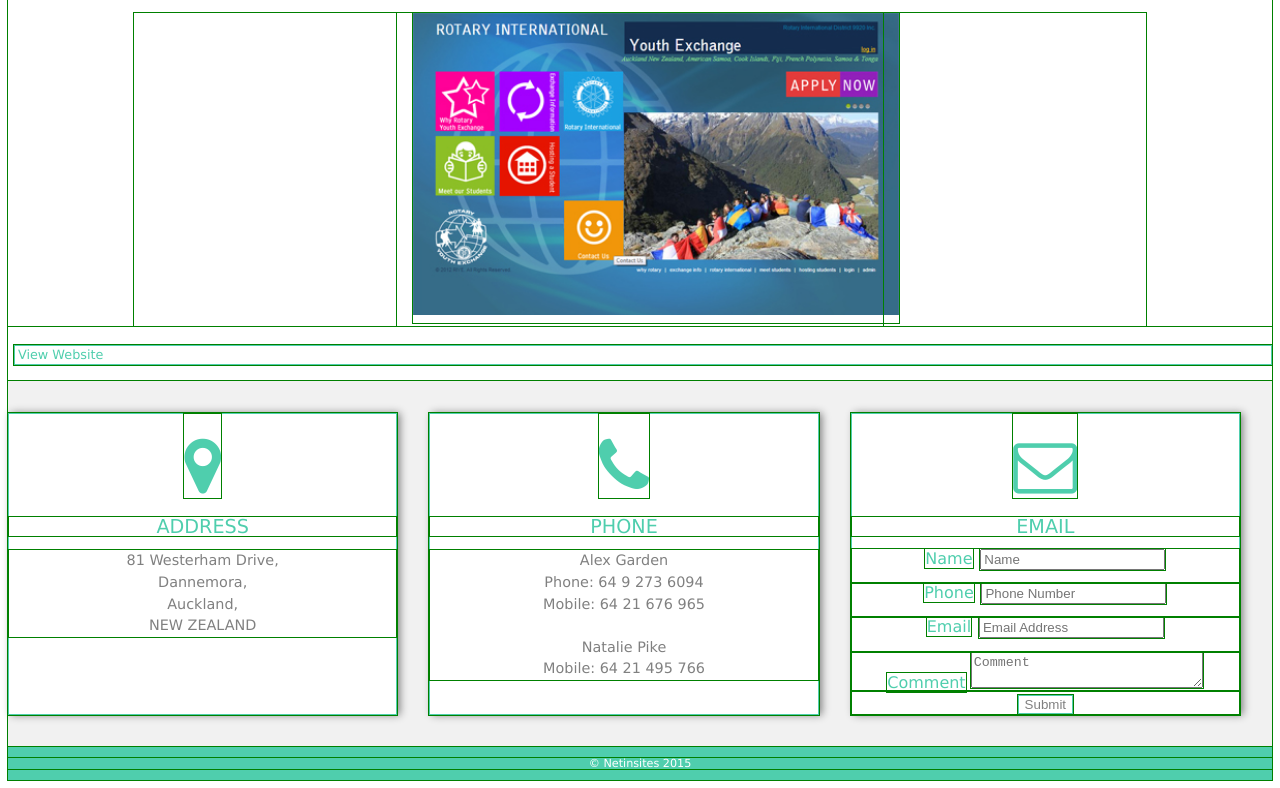
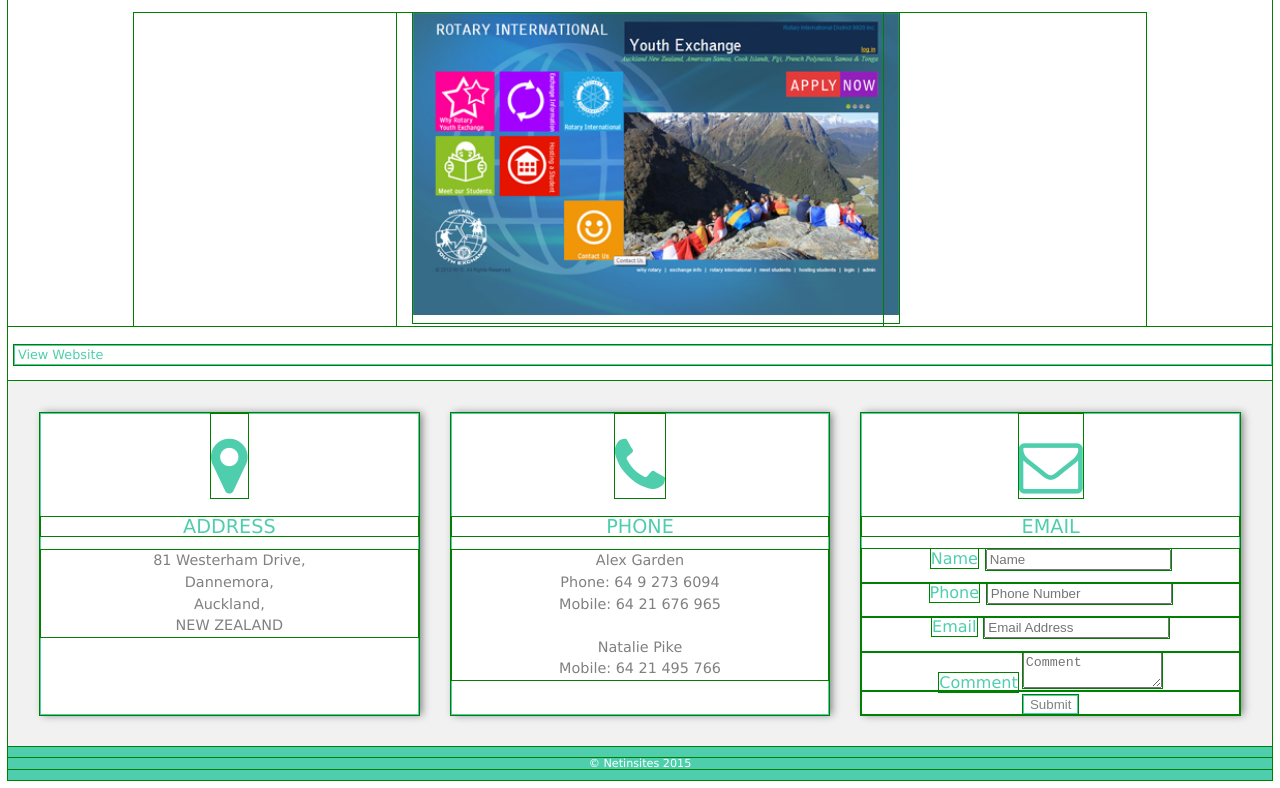
Before and after one commit to vidin16/netInSites, a plain HTML site: page index.html in a window 1280 px wide. Shown: the part 2056-2844 px from the top of the page. Drawn offline with Linux system fonts and the light colour scheme.

Commit message:
new file

```diff
--- a/styles.css
+++ b/styles.css
@@ -403,23 +403,22 @@ footer>div>p{
 	}
 
 	.contact{
-		/*background-color: #F1F1F1;*/
 		display: flex;
 		flex-direction:row;
-		/*flex-direction:column;*/
 		flex:0 0 content;
-		/*justify-content:center;*/
-		/*padding-bottom: 2em;
-		text-align: center;*/
 	}
 
 	.address, .phoneNum, .form{
-		background-color: white;
 		flex: 1 0 20%;
 		margin:2em 2em 0 0;
-		/*width:15em;*/
-		border: thin #4FCEAD solid;
-		box-shadow: 0.2em 0 0.5em gray;
+	}
+
+	.address{
+		margin-left: 2em;
+	}
+
+	#comment{
+		width: 10em;
 	}
 
 }
```
Also changed, not shown: hello.txt (added).
